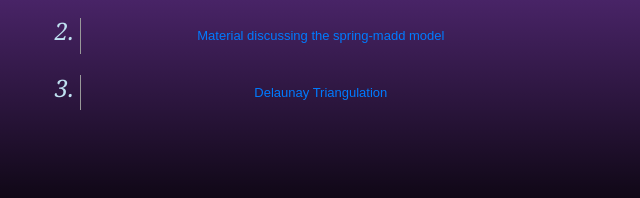
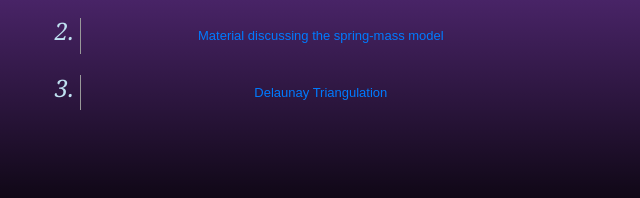
Before and after one commit to mrm8391/ElasticSurfaceFracture, a website with bundled scripts: page index.html in a window 1280 px wide. Shown: the part 4903-5101 px from the top of the page, 178-818 px from the left. Built offline with nearby package versions, Linux system fonts and the light colour scheme; files whose address does not match are found by name.

Commit message:
I don't know about you but I'm definitely spring madd

```diff
--- a/index.html
+++ b/index.html
@@ -245,7 +245,7 @@
             <div id="sourcelist">
               <ol>
                   <li><p><a href="http://www.freepik.com">Cover image at top of page designed by Freepik (used with license)</a></p></li>
-                  <li><p><a href=https://graphics.stanford.edu/~mdfisher/cloth.html>Material discussing the spring-madd model</a></p></li>
+                  <li><p><a href=https://graphics.stanford.edu/~mdfisher/cloth.html>Material discussing the spring-mass model</a></p></li>
                   <li><p><a href="https://research.engineering.wustl.edu/~pless/506/l17.html">Delaunay Triangulation</a></p></li>
               </ol>
             </div>
```
